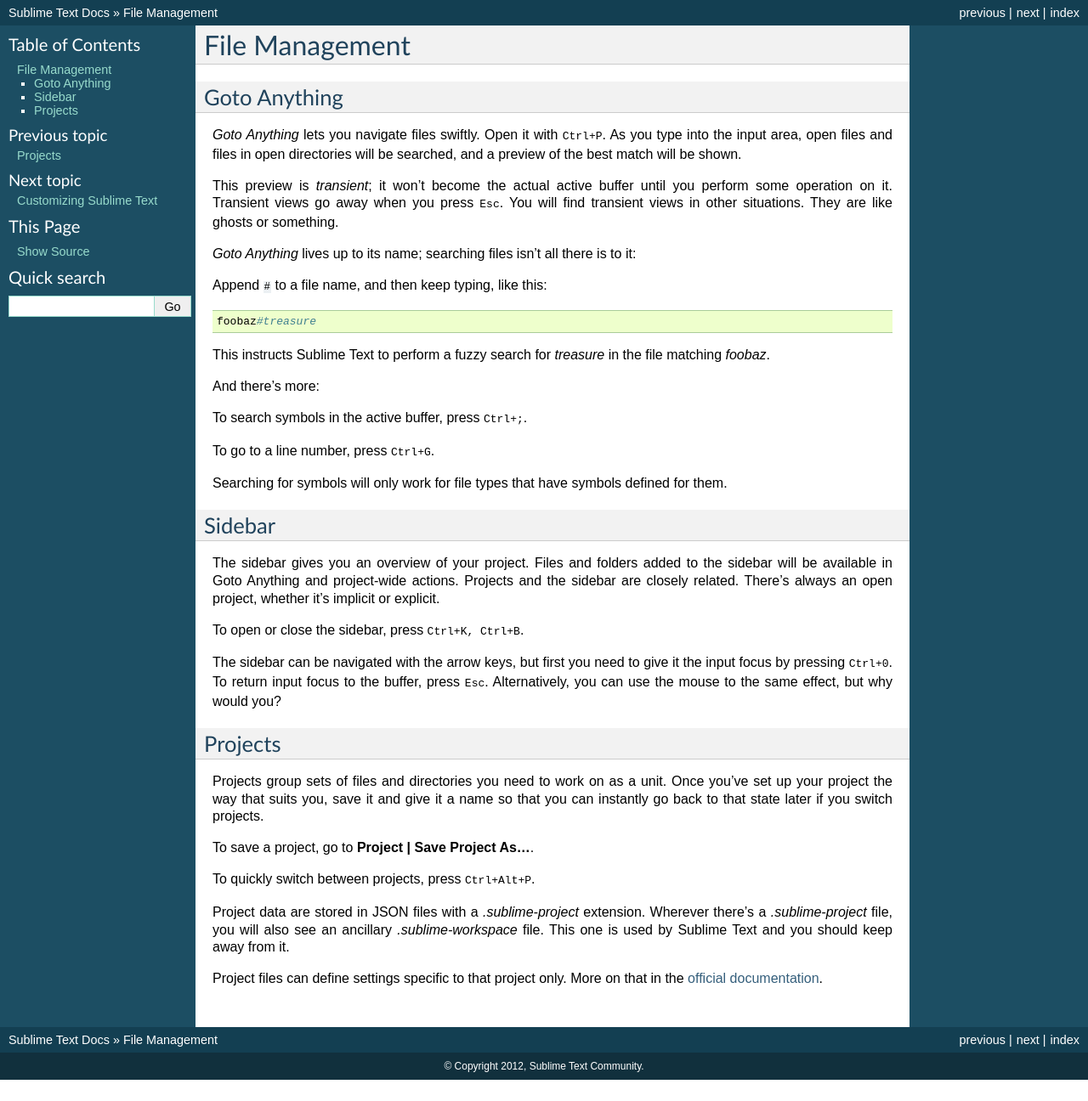
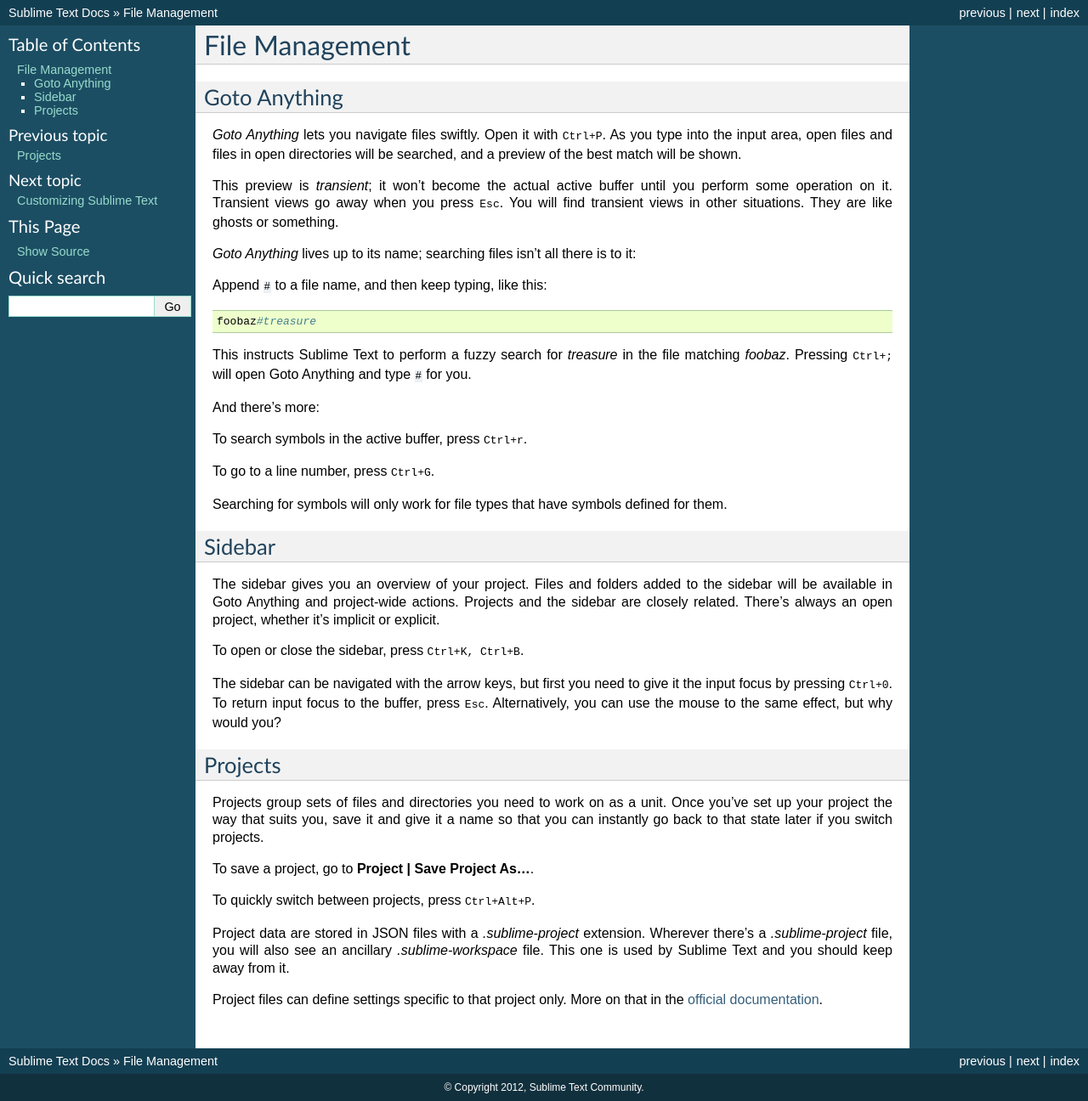
Before and after one commit to guillermooo/sublime-undocs, a Sphinx documentation site: the page built from source/file_management/file_management.rst, in a window 1280 px wide. Shown: the whole page at 85% size. Built offline with Sphinx 7.4.7, drawn with Linux system fonts in a browser that asks for light colours; before the commit the page ends 1271 px from its top, so only the background shows below that.

Commit message:
revise key binding

```diff
--- a/source/file_management/file_management.rst
+++ b/source/file_management/file_management.rst
@@ -25,11 +25,12 @@
 	foobaz#treasure
 
 This instructs Sublime Text to perform a fuzzy search for *treasure* in the
-file matching *foobaz*.
+file matching *foobaz*. Pressing :kbd:`Ctrl+;` will open Goto Anything and
+type ``#`` for you.
 
 And there's more:
 
-To search symbols in the active buffer, press :kbd:`Ctrl+;`.
+To search symbols in the active buffer, press :kbd:`Ctrl+r`.
 
 To go to a line number, press :kbd:`Ctrl+G`.
 
```
